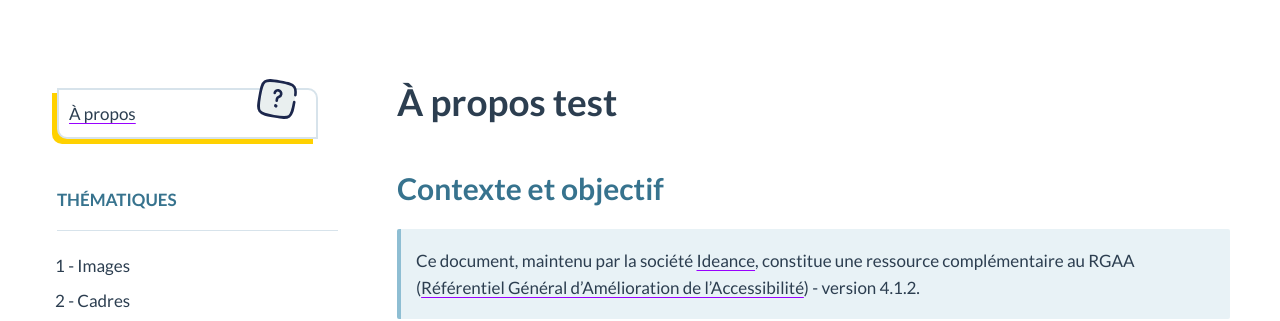
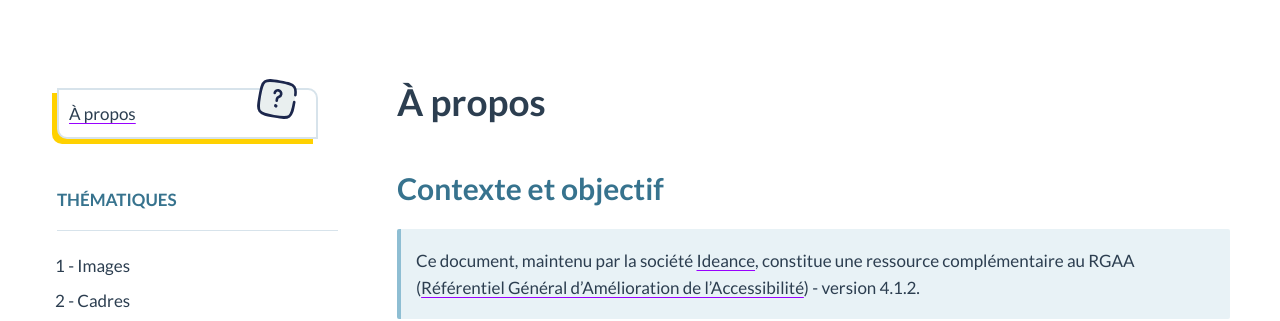
Before and after one commit to ideance-a11y/rgaa4-impacts-utilisateurs, a Jekyll site: the page built from a-propos.html, in a window 1280 px wide and 900 px high. Shown: the part 276-597 px from the top of the window. Built offline with Jekyll 4.4.1, drawn with Linux system fonts in a browser that asks for light colours; some web fonts are replaced.

Commit message:
Test contribution

```diff
--- a/a-propos.html
+++ b/a-propos.html
@@ -5,7 +5,7 @@ menu: rubriques
 ---
 
 <article>
-    <h2>À propos test</h2>
+    <h2>À propos</h2>
 
     <h3>Contexte et objectif</h3>
 
```
